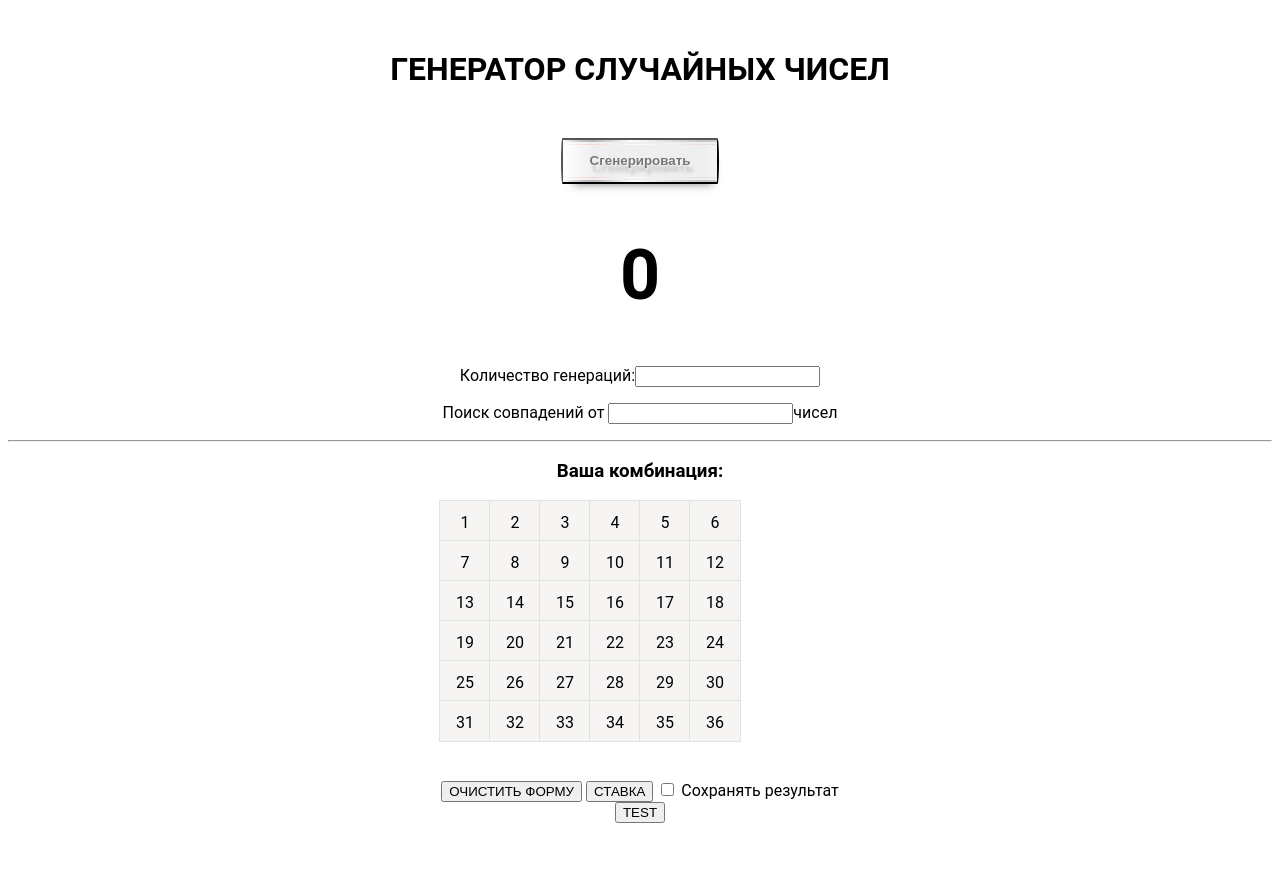
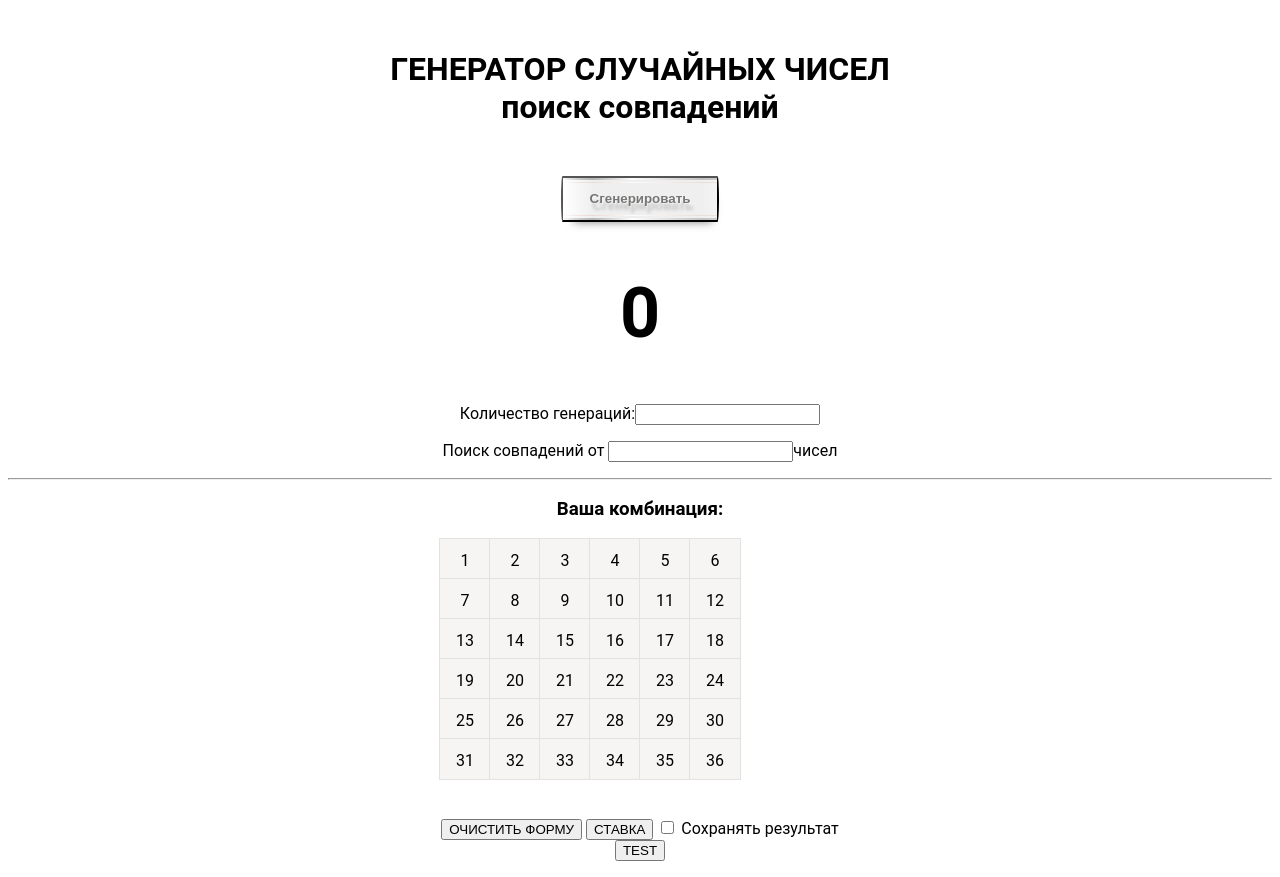
Before and after one commit to romanovaei/romanovaei.github.io, a plain HTML site: page index.html in a window 1280 px wide. Before the commit the page ends 839 px from the top, so only its background shows below. Drawn offline with Linux system fonts and the light colour scheme.

Commit message:
дописала в h1

```diff
--- a/index.html
+++ b/index.html
@@ -19,7 +19,7 @@
 <body>
   	<header class="parameters">
 		<div class="parameters__top">
-			<h1>ГЕНЕРАТОР СЛУЧАЙНЫХ ЧИСЕЛ</h1>
+			<h1>ГЕНЕРАТОР СЛУЧАЙНЫХ ЧИСЕЛ<br>поиск совпадений</h1>
 		</div>
 		<form class="parameters__button" id="parameters__generator__form" action="common.js" method="get">
 			<input form="parameters__generator__form" type="button" value="Сгенерировать">
```
